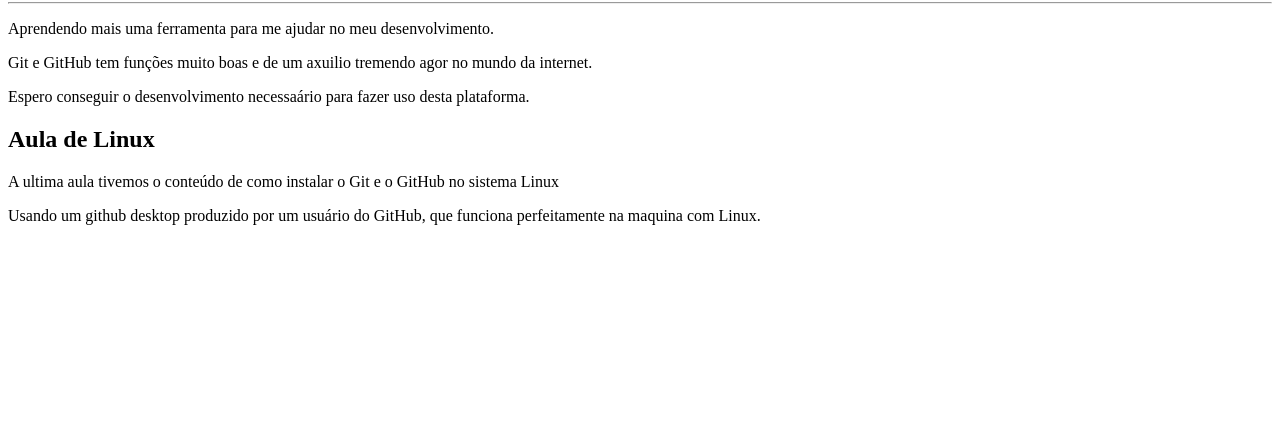
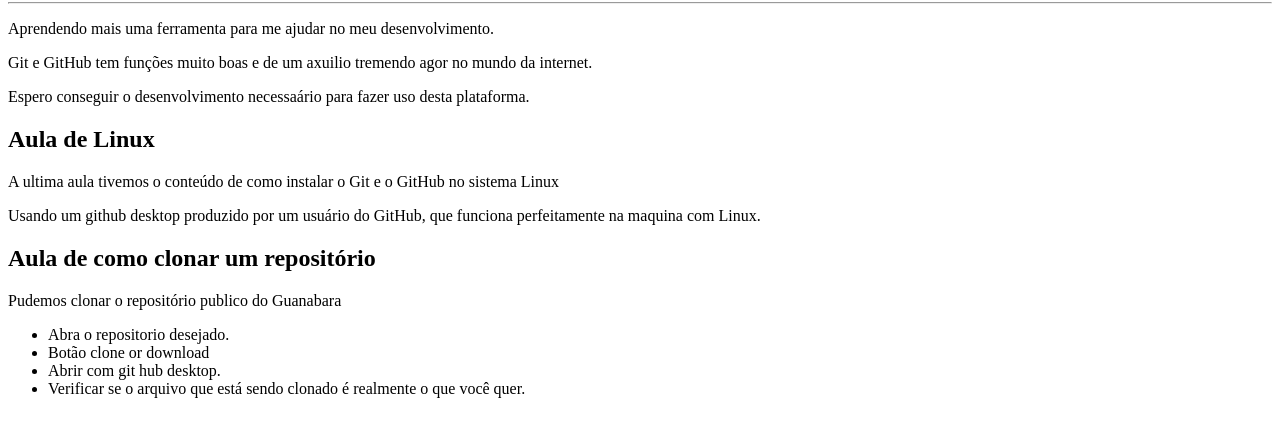
Before and after one commit to AugustoSistideAlmeida/Ol--mundo, a plain HTML site: page Site-exemplo/Index.html in a window 1280 px wide. Shown: the part 78-514 px from the top of the page. Drawn offline with Linux system fonts and the light colour scheme.

Commit message:
Clonagem de repositorios
Nesta aula aprendemos a clonar repositórios publicos no GitHub.

```diff
--- a/Site-exemplo/Index.html
+++ b/Site-exemplo/Index.html
@@ -15,5 +15,14 @@
     <h2>Aula de Linux</h2>
     <p>A ultima aula tivemos o conteúdo de como instalar o Git e o GitHub no sistema Linux</p>
     <p>Usando um github desktop produzido por um usuário do GitHub, que funciona perfeitamente na maquina com Linux.</p>
+
+    <h2>Aula de como clonar um repositório</h2>
+    <p>Pudemos clonar o repositório publico do Guanabara</p>
+    <p><ul>
+        <li>Abra o repositorio desejado.</li>
+        <li>Botão clone or download</li>
+        <li>Abrir com git hub desktop.</li>
+        <li>Verificar se o arquivo que está sendo clonado é realmente o que você quer.</li>
+    </ul></p>
 </body>
 </html>
```
